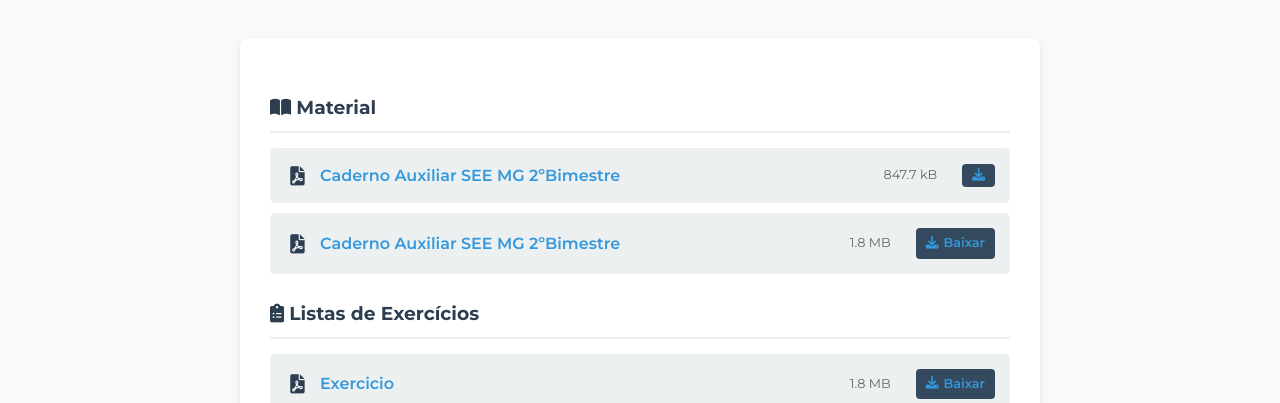
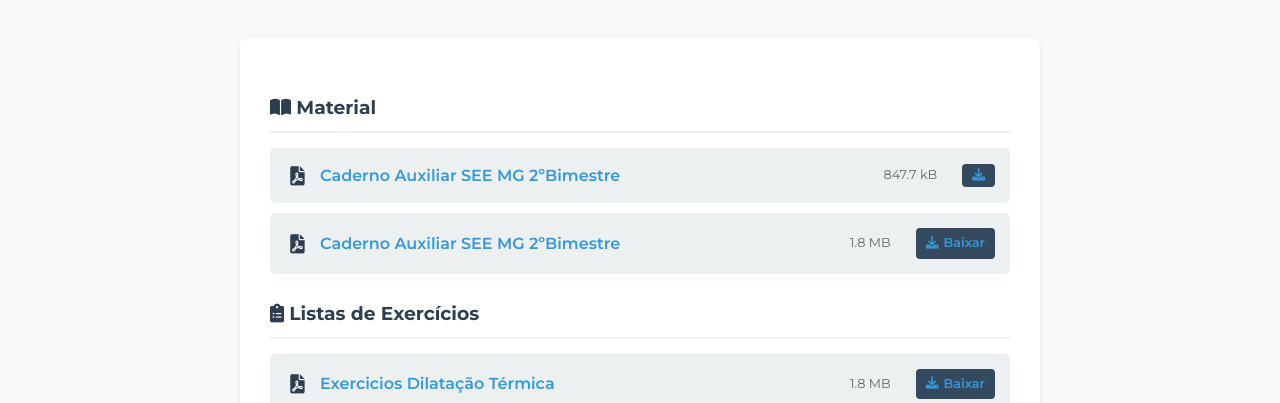
Before and after one commit to Dannunes-music/site-fisica, a plain HTML site: page segundo-ano.html in a window 1280 px wide. Shown: the part 397-800 px from the top of the page. Drawn offline with Linux system fonts and the light colour scheme.

Commit message:
Update segundo-ano.html

```diff
--- a/segundo-ano.html
+++ b/segundo-ano.html
@@ -76,7 +76,7 @@
 
                 <div class="material-item">
                     <i class="fas fa-file-pdf material-icon"></i>
-                    <a href="https://raw.githubusercontent.com/GilcimarMoraes/materiais-fisica/main/Dilatacoes.pdf" target="_blank">Exercicio</a>
+                    <a href="https://raw.githubusercontent.com/GilcimarMoraes/materiais-fisica/main/Dilatacoes.pdf" target="_blank">Exercicios Dilatação Térmica</a>
                     <div class="file-info">
                         <span class="file-size">1.8 MB</span>
                         <a href="https://raw.githubusercontent.com/GilcimarMoraes/materiais-fisica/main/Dilatacoes.pdf" download="Atividades Dilatação 2 Ano.pdf" class="download-btn">
```
